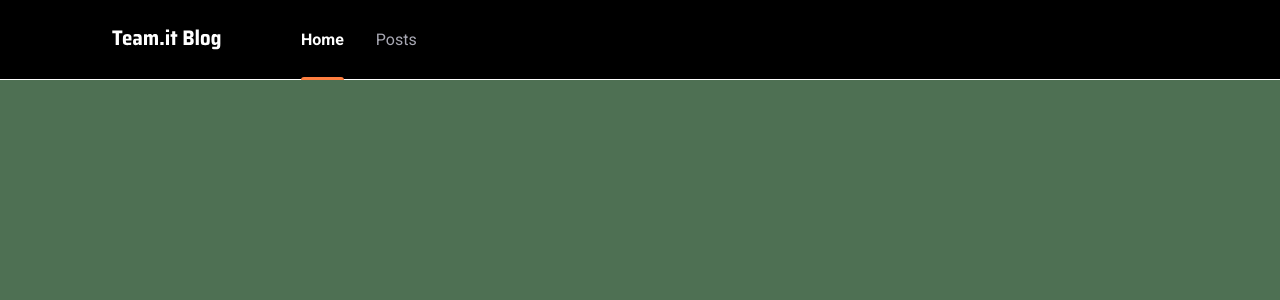
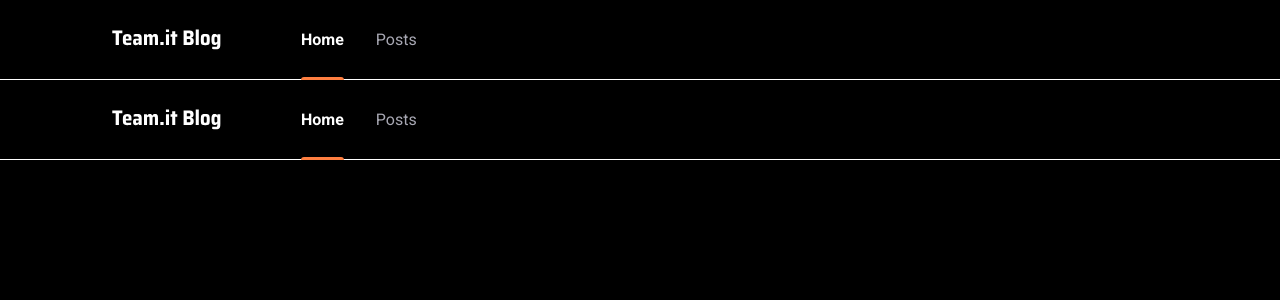
Before and after one commit to emerson-franca/team-it-blog, a Next.js app: page / in a window 1280 px wide. Shown: the top 300 px of the page. Built offline with nearby package versions, Linux system fonts and the light colour scheme.

Commit message:
Layout + body background

```diff
--- a/src/pages/_app.tsx
+++ b/src/pages/_app.tsx
@@ -2,11 +2,14 @@ import GlobalStyle from "../styles/global";
 import theme from "../styles/theme";
 import { ThemeProvider } from "styled-components";
 import { AppProps } from "next/app";
+import Layout from "../templates/Layout";
 
 const MyApp: React.FC<AppProps> = ({ Component, pageProps }) => {
   return (
     <ThemeProvider theme={theme}>
-      <Component {...pageProps} />
+      <Layout>
+        <Component {...pageProps} />
+      </Layout>
       <GlobalStyle />
     </ThemeProvider>
   );
--- a/src/styles/global.ts
+++ b/src/styles/global.ts
@@ -21,9 +21,10 @@ export default createGlobalStyle`
 
 
   body {
-    background: ${(props) => props.theme.colors.green};
-    color: ${(props) => props.theme.colors.text};
+    color: #ffffff;
     font: 400 16px Roboto, sans-serif;
+    height: calc(100vh - 5rem);
+    background-color: ${({ theme }) => theme.colors.black}
   }
 
 `;
--- /dev/null
+++ b/src/templates/Layout/index.tsx
@@ -0,0 +1,14 @@
+import Header from "../../components/Header";
+
+export type LayoutProps = {
+  children: React.ReactNode;
+};
+
+const Layout = ({ children }: LayoutProps) => (
+  <>
+    <Header />
+    {children}
+  </>
+);
+
+export default Layout;
```
